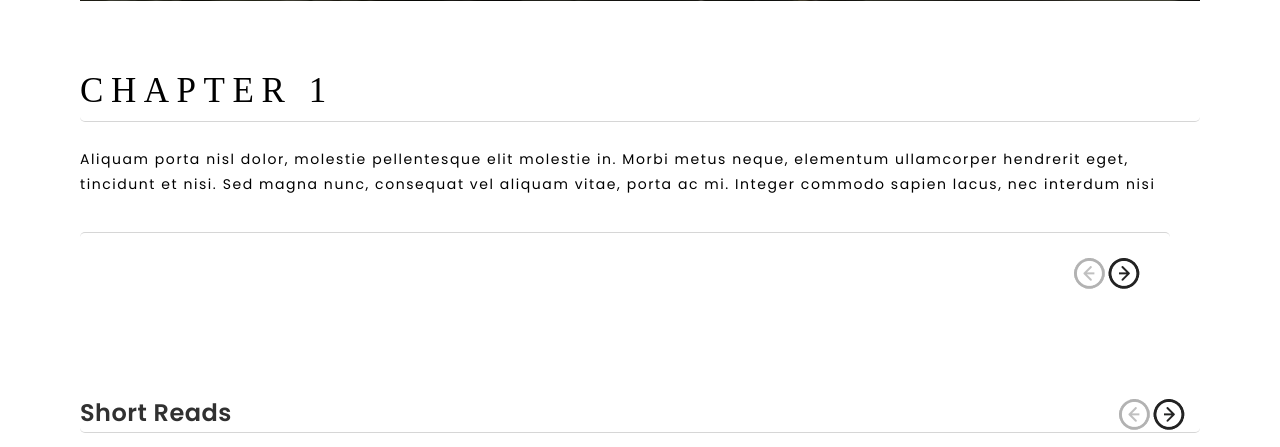
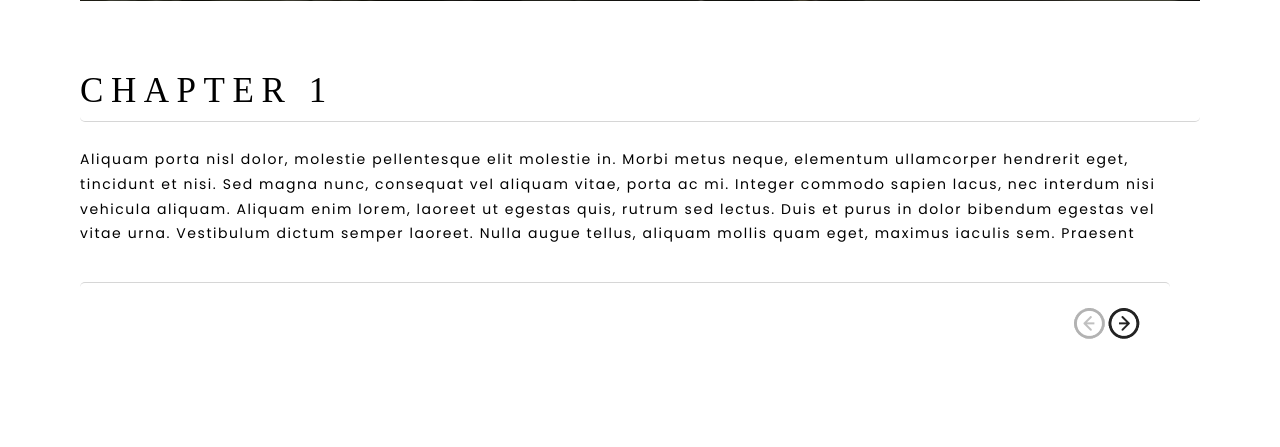
Before and after one commit to danilbutakov/animeBLOG, a PHP site: page /attack-on-titans.php in a window 1280 px wide. Shown: the part 494-941 px from the top of the page. Run offline with PHP 8.4, Linux system fonts and the light colour scheme; style sheets or scripts are compiled from the project's sources; some web fonts are replaced.

Commit message:
Работа с разверткой6

```diff
--- a/anime-blog/css/blog-detail.css
+++ b/anime-blog/css/blog-detail.css
@@ -784,7 +784,7 @@ body.lock {
 }
 .item3__text4 {
   overflow: hidden;
-  max-height: 50px;
+  max-height: 100px;
   position: relative;
   font-family: 'Poppins';
   font-style: normal;
--- a/anime-blog/scss/blog-detail.scss
+++ b/anime-blog/scss/blog-detail.scss
@@ -131,7 +131,7 @@ body.lock {
 
     &__text4 {
         overflow: hidden;
-        max-height: 50px;
+        max-height: 100px;
         position: relative;
         font-family: 'Poppins';
         font-style: normal;
```
